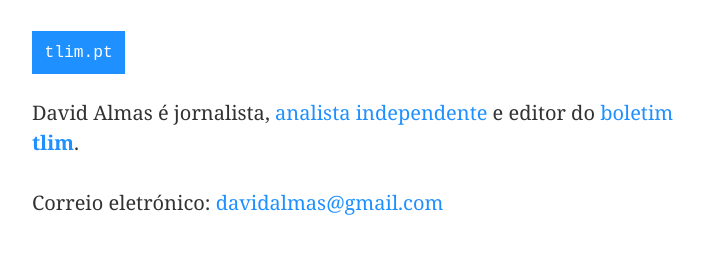
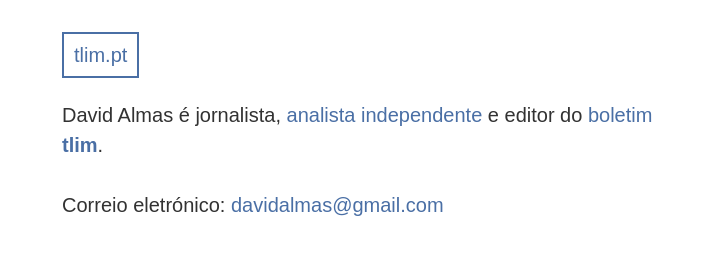
Before and after one commit to tlimpt/tlimpt.github.io, a plain HTML site: page index.html in a window 1280 px wide. Shown: the whole page, without its empty margins (278-980 px from the left). Drawn offline with Linux system fonts and the light colour scheme.

Commit message:
Add files via upload

```diff
--- a/index.html
+++ b/index.html
@@ -5,35 +5,21 @@
 <meta name="viewport" content="width=device-width, initial-scale=1">
 <title>David Almas, jornalista, analista e editor do boletim tlim</title>
 <style>
-body {
-	font: 1.25em/1.5em "Georgia", serif;
-	margin: 0 auto;
-	max-width: 33em;
-	padding: .25em 1.5em;
-	color: #323232; }
+body { font: 1.25em/1.5em Arial, Helvetica, sans-serif; margin: 0 auto; max-width: 30em; padding: .5em .75em; color: #323232 }
 
-header p a:first-child {
-	font-family: monospace;
-	color: #fff;
-	background-color: #1e90ff;
-	padding: .7em;
-	border: .1em solid #1e90ff; }
+header p a:first-child { color: #4a6fa5; background-color: inherit; padding: .5em; border: 2px solid #4a6fa5 }
 
-header p a:first-child:hover {
-	color: #1e90ff;
-	background-color: inherit;
-	text-decoration: none; }
+header p a:first-child:hover { color: #fff; background-color: #4a6fa5; text-decoration: none }
 
 p { margin: 1.5em 0; }
 
-a { color: #1e90ff; text-decoration: none; }
+a { color: #4a6fa5; text-decoration: none }
 
-a:hover { text-decoration: underline; }
+a:hover { text-decoration: underline }
 </style>
 </head>
 <body>
-<header><p><a href="/">tlim.pt</a>
-</header>
+<header><p><a href="/">tlim.pt</a></header>
 
 <p>David Almas é jornalista, <a href="/analista/">analista independente</a> e editor do <a href="/boletim/">boletim <strong>tlim</strong></a>.
 
```
Also changed, not shown: 404.html (+8 -18 lines).
